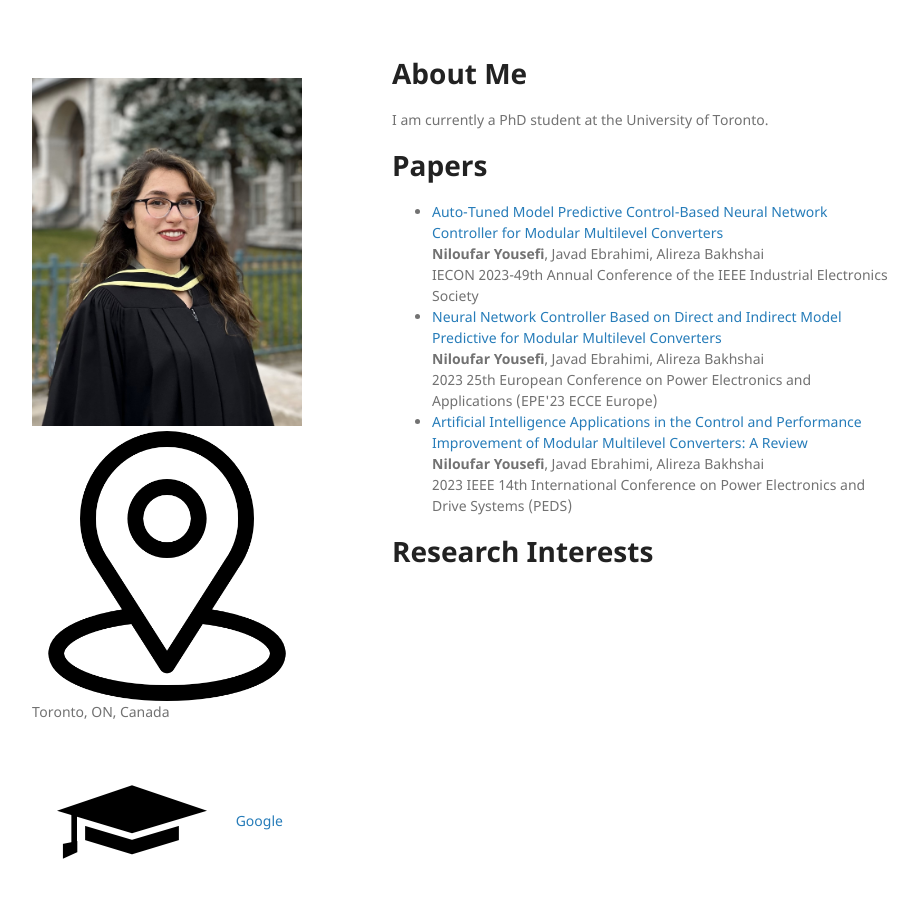
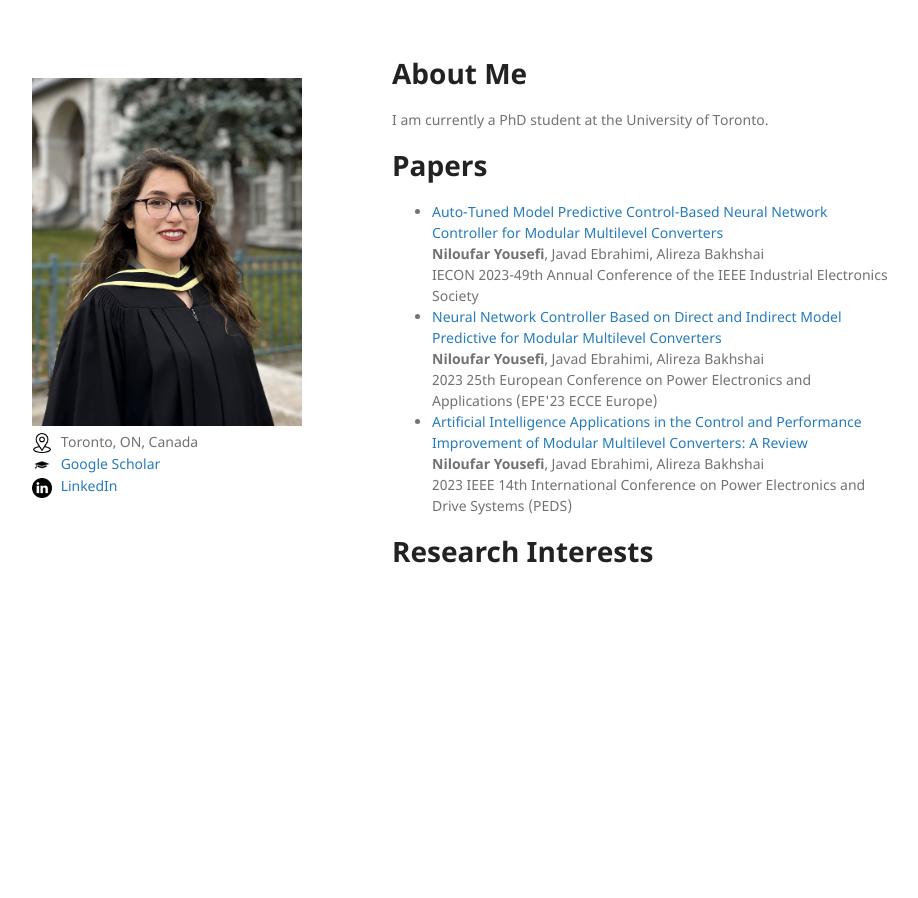
Before and after one commit to niluyou/NilufarYousefi, a Jekyll site: the page built from index.md, in a window 1280 px wide. Shown: the whole page, without its empty margins (178-1096 px from the left). Built offline with Jekyll 4.4.1, drawn with Linux system fonts in a browser that asks for light colours.

Commit message:
Update default.html

```diff
--- a/_layouts/default.html
+++ b/_layouts/default.html
@@ -28,15 +28,13 @@
 
         <img src="Niloufar.jpg" alt="Niloufar Yousefi">
 
-        <img src="Location.png" style="vertical-align: middle;">Toronto, ON, Canada
+        <img src="Location.png" alt="Location Icon" style="width: 20px; height: 20px; margin-right: 5px; vertical-align: middle;"> Toronto, ON, Canada<br>
 
         <a href="https://scholar.google.ca/citations?user=Mj6tN2EAAAAJ&hl=en">
-          <img src="Scholar.png" style="vertical-align: middle;"> Google Scholar
-        </a>
+          <img src="Scholar.png" alt="Google Scholar Icon" style="width: 20px; height: 20px; margin-right: 5px; vertical-align: middle;"> Google Scholar</a><br>
 
         <a href="https://www.linkedin.com/in/niloufaryousefi/">
-          <img src="LinkedIn.png" style="vertical-align: middle;">LinkedIn
-        </a>
+          <img src="LinkedIn.png" alt="LinkedIn Icon" style="width: 20px; height: 20px; margin-right: 5px; vertical-align: middle;"> LinkedIn</a>
 
 
 
```
